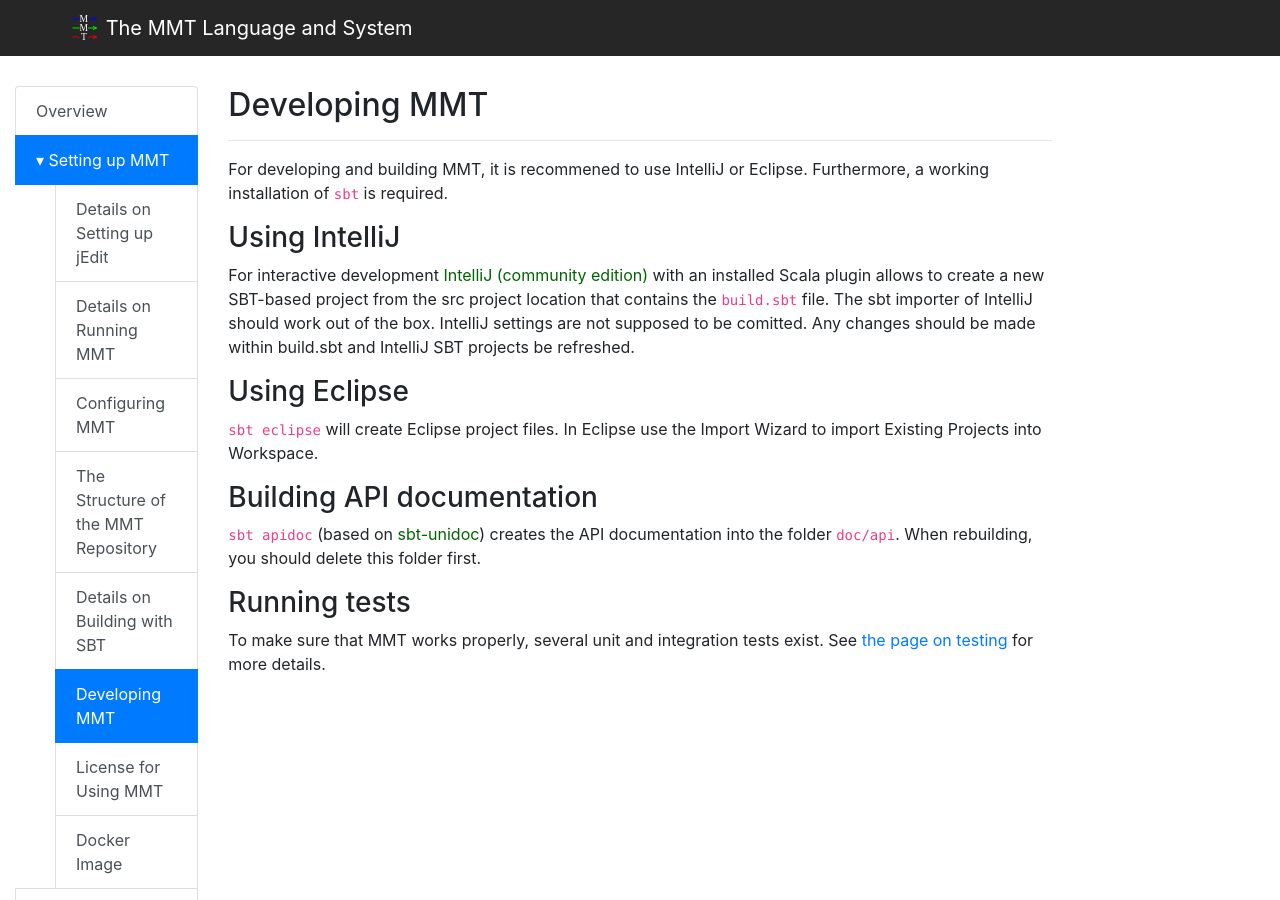
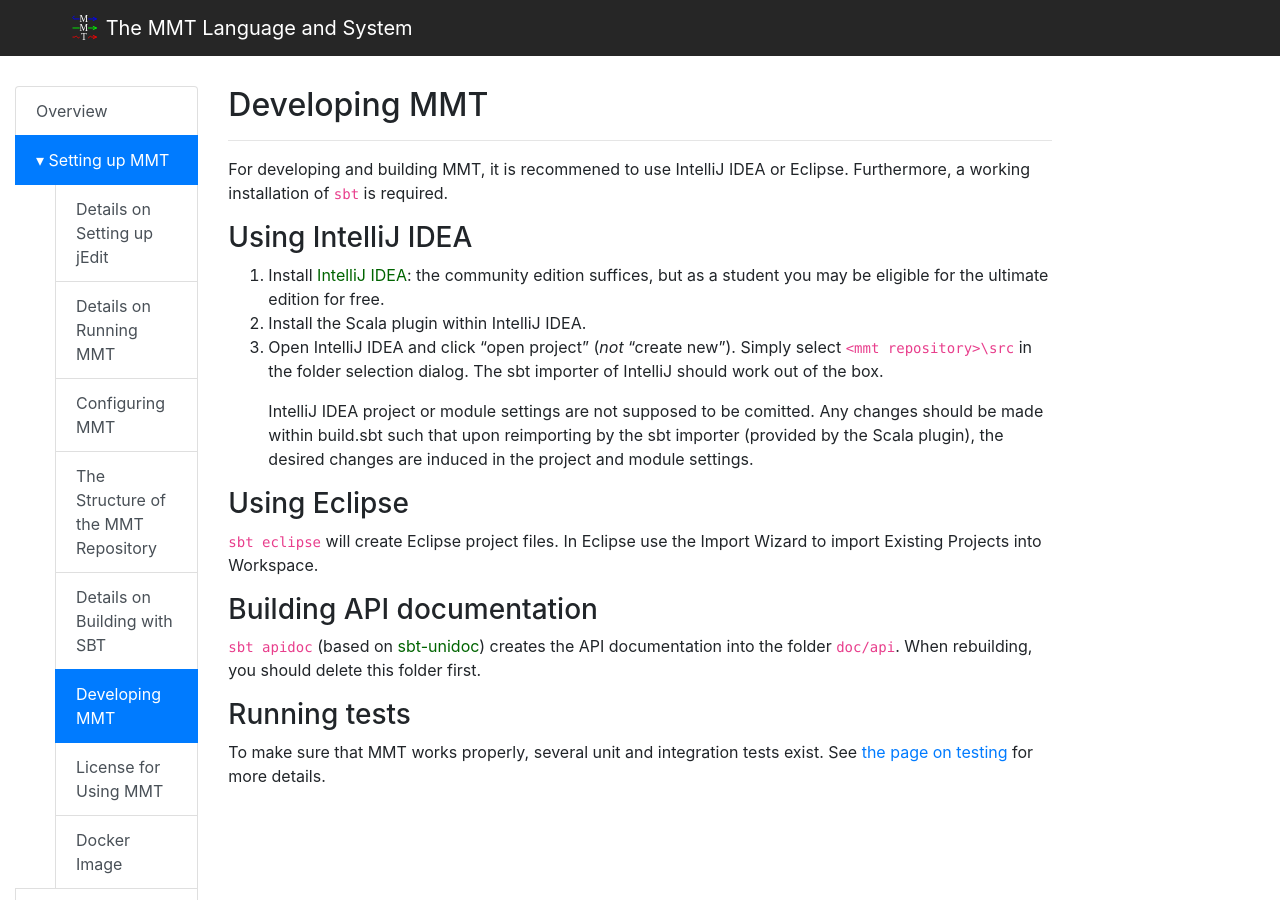
Before and after one commit to UniFormal/uniformal.github.io, a Jekyll site: the page built from doc/setup/devel.md, in a window 1280 px wide and 900 px high. Built offline with Jekyll 4.4.1, drawn with Linux system fonts in a browser that asks for light colours.

Commit message:
updated docs on how to set up IntelliJ project

```diff
--- a/doc/setup/devel.md
+++ b/doc/setup/devel.md
@@ -3,14 +3,17 @@
 title: Developing MMT
 ---
 
-For developing and building MMT, it is recommened to use IntelliJ or Eclipse.
+For developing and building MMT, it is recommened to use IntelliJ IDEA or Eclipse.
 Furthermore, a working installation of `sbt` is required.
 
-### Using IntelliJ
+### Using IntelliJ IDEA
 
-For interactive development [IntelliJ (community edition)](https://www.jetbrains.com/idea/) with an installed Scala plugin allows to create a new SBT-based project from the src project location that contains the `build.sbt` file.
-The sbt importer of IntelliJ should work out of the box.
-IntelliJ settings are not supposed to be comitted. Any changes should be made within build.sbt and IntelliJ SBT projects be refreshed.
+1. Install [IntelliJ IDEA](https://www.jetbrains.com/idea/): the community edition suffices, but as a student you may be eligible for the ultimate edition for free.
+2. Install the Scala plugin within IntelliJ IDEA.
+3. Open IntelliJ IDEA and click "open project" (*not* "create new"). Simply select `<mmt repository>\src` in the folder selection dialog.
+   The sbt importer of IntelliJ should work out of the box.
+
+   IntelliJ IDEA project or module settings are not supposed to be comitted. Any changes should be made within build.sbt such that upon reimporting by the sbt importer (provided by the Scala plugin), the desired changes are induced in the project and module settings.
 
 ### Using Eclipse
 
```
